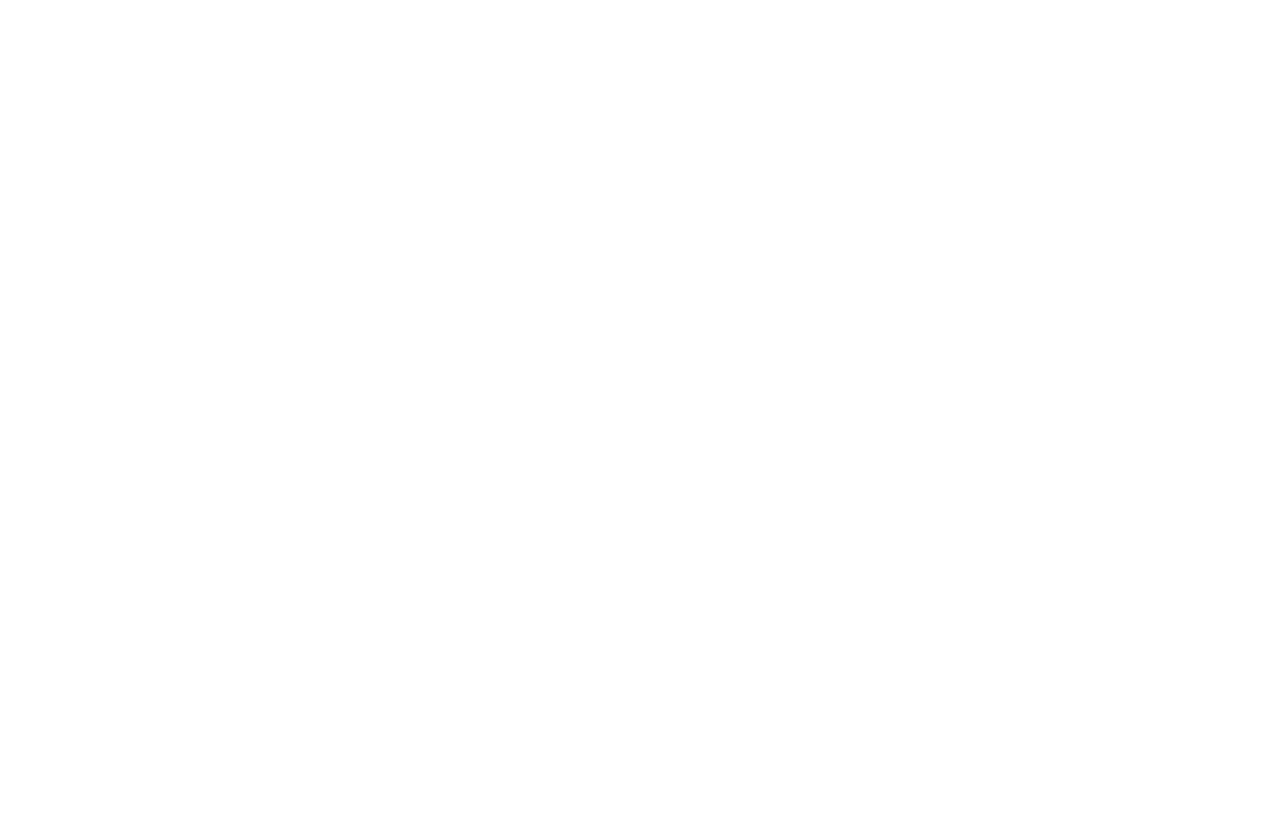
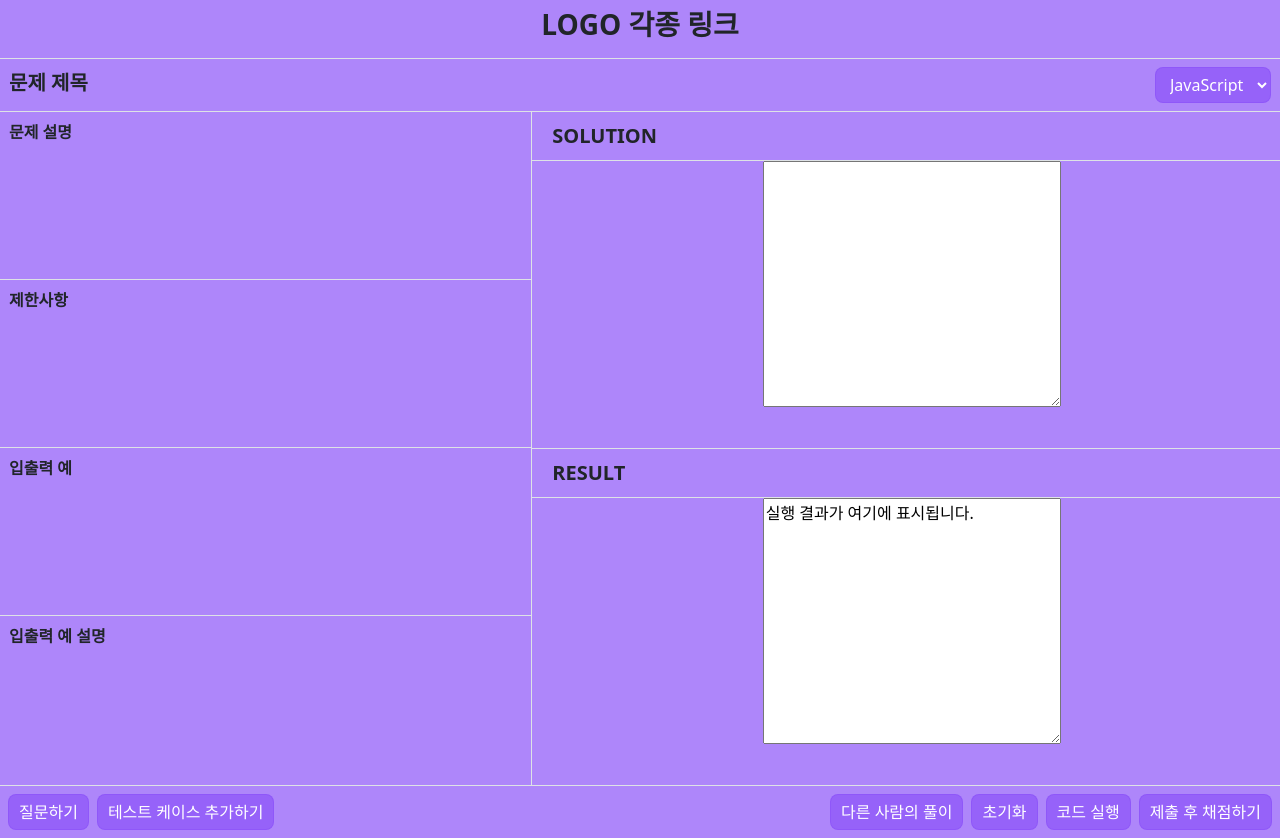
Before and after one commit to qazplm12/project_inside, a React (Create React App) app in the folder src/main/project_inside_react/: page /codeChallenge in a window 1280 px wide. Before the commit this address had no page. Before the commit the page ends 800 px from the top, so only its background shows below. Built offline with nearby package versions, Linux system fonts and the light colour scheme; no server answers.

Commit message:
PI_0818(컴포넌트 명 변경)

```diff
--- a/src/main/project_inside_react/src/App.js
+++ b/src/main/project_inside_react/src/App.js
@@ -2,7 +2,7 @@
 import './theme.css'; // 메인테마 커스터 마이징
 import {BrowserRouter, Routes, Route} from "react-router-dom";
 import React from "react";
-import Lee from "./leeComps/Lee";
+import CodeChallenge from "./leeComps/codeChallenge/CodeChallenge";
 import ChallengeList from "./leeComps/chanllengeList/ChallengeList";
 import ToyRegis from "./parkComps/toyProject/ToyRegis";
 import ToyDetail from "./parkComps/toyProject/ToyDetail";
@@ -12,6 +12,7 @@
 import UserAuth from "./simComps/login&signup/UserAuth";
 import MyPage from "./simComps/myPage/MyPage";
 import Admin from "./simComps/admin/Admin";
+import Solved from "./leeComps/solved/Solved";
 
 function App(props) {
     return (
@@ -27,10 +28,11 @@
                         <Route path={'toyListBoard'} element={<ToyListBoard/>}></Route>
                         <Route path={'challengeList'} element={<ChallengeList/>}></Route>
                         <Route path={'admin'} element={<Admin/>}></Route>
+                        <Route path={'solved'} element={<Solved/>}></Route>
                     </Route>
                     {/* 그 외 개별 컴포넌트들 */}
                     <Route path={'/userAuth/:into'} element={<UserAuth/>}></Route>
-                    <Route path={'/lee'} element={<Lee/>}></Route>
+                    <Route path={'/codeChallenge'} element={<CodeChallenge/>}></Route>
                 </Routes>
             </BrowserRouter>
         </div>
--- a/src/main/project_inside_react/src/leeComps/chanllengeList/ChallengeList.jsx
+++ b/src/main/project_inside_react/src/leeComps/chanllengeList/ChallengeList.jsx
@@ -40,7 +40,7 @@
                         <div className={'col-3'}>
                             <select name="" id="" className={'form-select me-2'} value={solvedState} onChange={(e) => setSolvedState(e.target.value)}>
                                 {/*<option value="9" hidden={true}>상태</option>*/}
-                                <option value="9" selected={true}>전체 문제</option>
+                                <option value="9" selected={true}>전체 문제</option>    {/* 비 로그인시 비활성화 */}
                                 <option value="1">해결한 문제</option>
                                 <option value="0">해결 못 한 문제</option>
                             </select>
--- a/src/main/project_inside_react/src/leeComps/chanllengeList/ChallengeListTable.jsx
+++ b/src/main/project_inside_react/src/leeComps/chanllengeList/ChallengeListTable.jsx
@@ -42,7 +42,7 @@
                             return (
                                 <tr key={index}>
                                     <ChallengeListTableTd challengeIdx={item.challengeIdx}></ChallengeListTableTd>
-                                    <td><Link to={`http://localhost:3000/lee?idx=${item.challengeIdx}`}>{item.challengeTitle}</Link></td>
+                                    <td><Link to={`http://localhost:3000/codeChallenge?idx=${item.challengeIdx}`}>{item.challengeTitle}</Link></td>
                                     <td>{item.challengeClass}</td>
                                     <td>{item.challengeCompletePerson}</td>
                                     <td>{item.challengeCorrectPercent}%</td>
@@ -53,7 +53,7 @@
                             return (
                                 <tr key={index}>
                                     <ChallengeListTableTd challengeIdx={item.challengeIdx}></ChallengeListTableTd>
-                                    <td><Link to={`http://localhost:3000/lee?idx=${item.challengeIdx}`}>{item.challengeTitle}</Link></td>
+                                    <td><Link to={`http://localhost:3000/codeChallenge?idx=${item.challengeIdx}`}>{item.challengeTitle}</Link></td>
                                     <td>{item.challengeClass}</td>
                                     <td>{item.challengeCompletePerson}</td>
                                     <td>{item.challengeCorrectPercent}%</td>
--- a/src/main/project_inside_react/src/leeComps/CodeChallenge.jsx
+++ b/src/main/project_inside_react/src/leeComps/codeChallenge/ChallengeExplain.jsx
@@ -1,6 +1,6 @@
 import React, {useEffect, useState} from 'react';
 
-function CodeChallenge(props) {
+function ChallengeExplain(props) {
     const challenge = props.sendChallenge;
 
     return (
@@ -25,4 +25,4 @@
     )
 }
 
-export default CodeChallenge;
+export default ChallengeExplain;
--- a/src/main/project_inside_react/src/leeComps/Lee.js
+++ b/src/main/project_inside_react/src/leeComps/codeChallenge/CodeChallenge.js
@@ -1,10 +1,10 @@
 import React, {useEffect, useState} from 'react';
 import CodeRunner from "./CodeRunner";
 import axios from "axios";
-import CodeChallenge from "./CodeChallenge";
+import ChallengeExplain from "./ChallengeExplain";
 import {useSearchParams} from "react-router-dom";
 
-function Lee(props) {
+function CodeChallenge(props) {
     const [language, setLanguage] = useState('JavaScript');
     const [code, setCode] = useState('');
     const [result, setResult] = useState('실행 결과가 여기에 표시됩니다.');
@@ -238,7 +238,7 @@
             </div>
             <div className={'row'}>
                 <div className={'col-sm-5 border border-1 border-end-0 p-0'}>
-                    <CodeChallenge sendChallenge={sendChallenge}/>
+                    <ChallengeExplain sendChallenge={sendChallenge}/>
                 </div>
                 <div className={'col-sm-7 p-0'}>
                     <CodeRunner id={'code-runner'} style={{width: '100%', height: '25em'}} getCode={getCode} sendLanguage={language} sendReset={code} sendResult={result}/>
@@ -258,4 +258,4 @@
     )
 }
 
-export default Lee;
+export default CodeChallenge;
--- /dev/null
+++ b/src/main/project_inside_react/src/leeComps/solved/Solved.jsx
@@ -0,0 +1,12 @@
+import React from 'react';
+
+function Solved(props) {
+
+    return (
+        <div>
+
+        </div>
+    )
+}
+
+export default Solved;
```
Also changed, not shown: src/main/project_inside_react/src/leeComps/codeChallenge/CodeRunner.jsx (renamed from src/main/project_inside_react/src/leeComps/CodeRunner.jsx).
